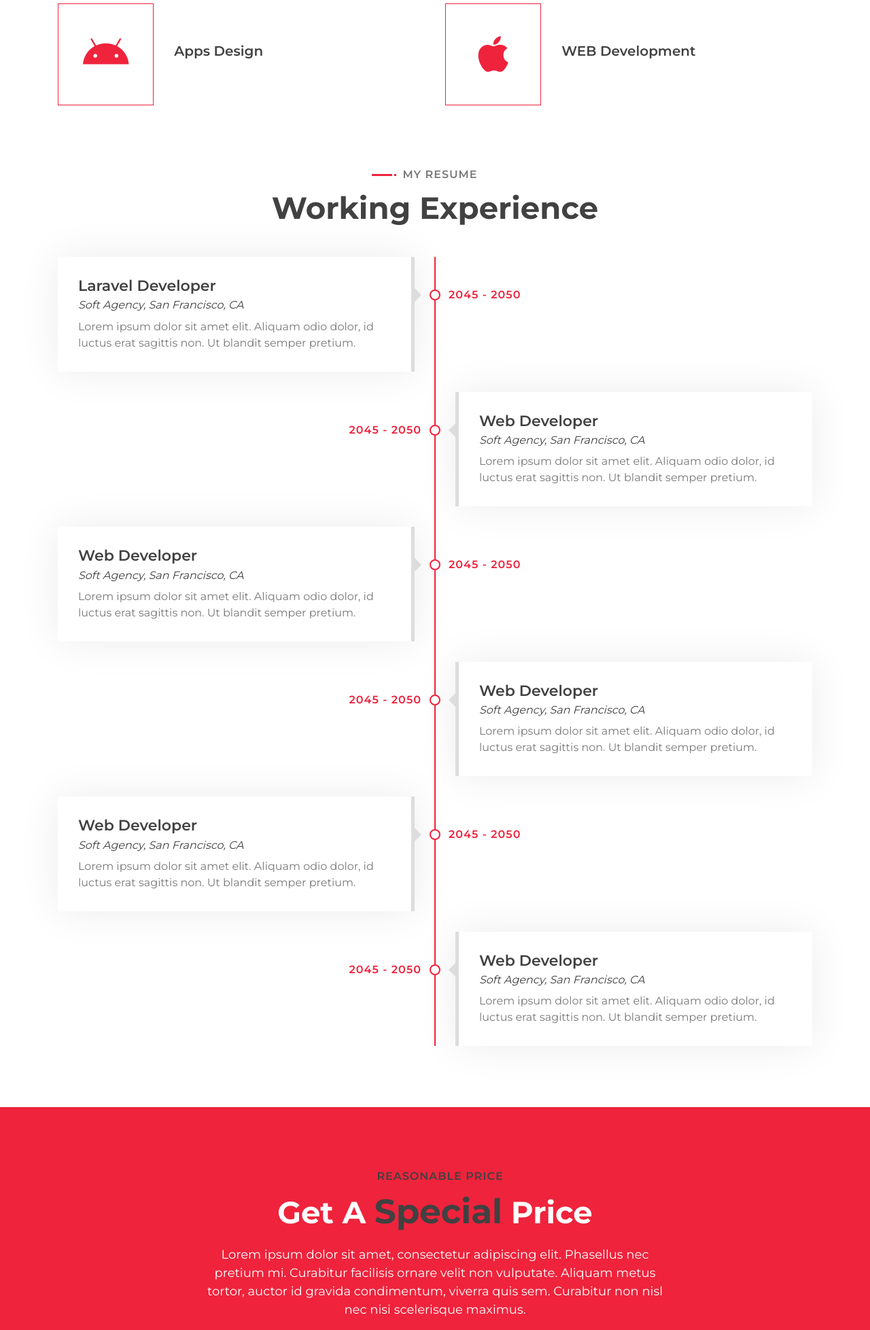
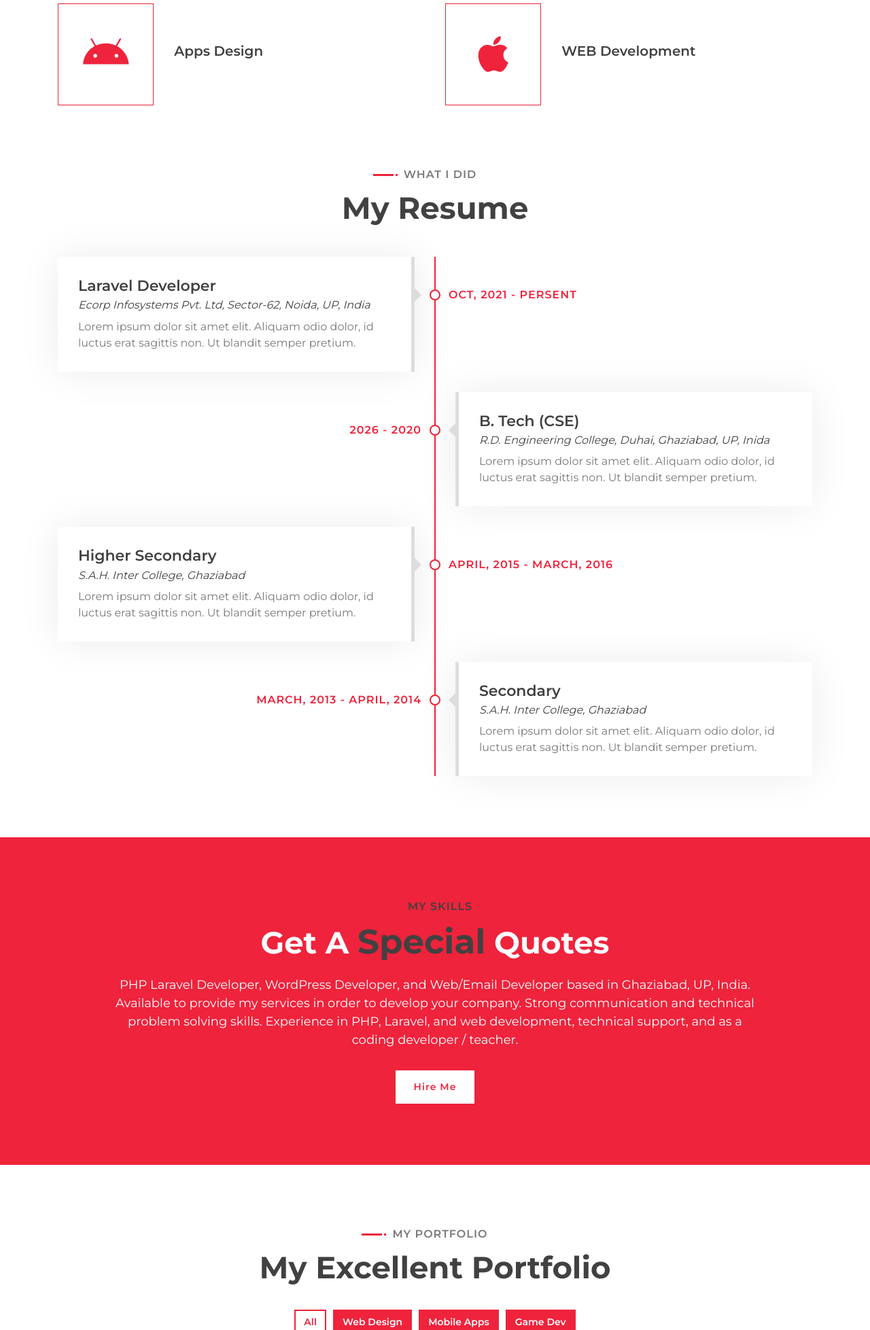
Before and after one commit to Nitin16pal/nitinkkumar.github.io, a PHP site: page / in a window 1280 px wide. Shown: the part 1918-3875 px from the top of the page at 68% size. Run offline with PHP 8.4, Linux system fonts and the light colour scheme; some libraries are stand-ins or nearby versions.

Commit message:
update Home page

```diff
--- a/css/style.css
+++ b/css/style.css
@@ -923,7 +923,7 @@ a:focus {
 }
 
 .banner .container {
-    max-width: 750px;
+    max-width: 1000px;
     text-align: center;
 }
 
--- a/index.html
+++ b/index.html
@@ -207,33 +207,43 @@
     <div class="experience" id="experience">
         <div class="container">
             <header class="section-header text-center wow zoomIn" data-wow-delay="0.1s">
-                <p>My Resume</p>
-                <h2>Working Experience</h2>
+                <p>WHAT I DID</p>
+                <h2>My Resume</h2>
             </header>
             <div class="timeline">
                 <div class="timeline-item left wow slideInLeft" data-wow-delay="0.1s">
                     <div class="timeline-text">
-                        <div class="timeline-date">2045 - 2050</div>
+                        <div class="timeline-date">Oct, 2021 - Persent</div>
                         <h2>Laravel Developer</h2>
-                        <h4>Soft Agency, San Francisco, CA</h4>
-                        <p>
-                            Lorem ipsum dolor sit amet elit. Aliquam odio dolor, id luctus erat sagittis non. Ut blandit
-                            semper pretium.
-                        </p>
+                        <h4>Ecorp Infosystems Pvt. Ltd, Sector-62, Noida,  UP, India</h4>
+                        <p> Lorem ipsum dolor sit amet elit. Aliquam odio dolor, id luctus erat sagittis non. Ut blandit semper pretium.</p>
                     </div>
                 </div>
                 <div class="timeline-item right wow slideInRight" data-wow-delay="0.1s">
                     <div class="timeline-text">
-                        <div class="timeline-date">2045 - 2050</div>
-                        <h2>Web Developer</h2>
-                        <h4>Soft Agency, San Francisco, CA</h4>
-                        <p>
-                            Lorem ipsum dolor sit amet elit. Aliquam odio dolor, id luctus erat sagittis non. Ut blandit
-                            semper pretium.
-                        </p>
+                        <div class="timeline-date">2026 - 2020</div>
+                        <h2>B. Tech (CSE)</h2>
+                        <h4>R.D. Engineering College, Duhai, Ghaziabad, UP, Inida</h4>
+                        <p> Lorem ipsum dolor sit amet elit. Aliquam odio dolor, id luctus erat sagittis non. Ut blandit semper pretium.</p>
                     </div>
                 </div>
                 <div class="timeline-item left wow slideInLeft" data-wow-delay="0.1s">
+                    <div class="timeline-text">
+                        <div class="timeline-date">April, 2015 - March, 2016</div>
+                        <h2>Higher Secondary</h2>
+                        <h4>S.A.H. Inter College, Ghaziabad</h4>
+                        <p> Lorem ipsum dolor sit amet elit. Aliquam odio dolor, id luctus erat sagittis non. Ut blandit semper pretium.</p>
+                    </div>
+                </div>
+                <div class="timeline-item right wow slideInRight" data-wow-delay="0.1s">
+                    <div class="timeline-text">
+                        <div class="timeline-date">March, 2013 - April, 2014</div>
+                        <h2>Secondary</h2>
+                        <h4>S.A.H. Inter College, Ghaziabad</h4>
+                        <p> Lorem ipsum dolor sit amet elit. Aliquam odio dolor, id luctus erat sagittis non. Ut blandit semper pretium.</p>
+                    </div>
+                </div>
+                <!-- <div class="timeline-item left wow slideInLeft" data-wow-delay="0.1s">
                     <div class="timeline-text">
                         <div class="timeline-date">2045 - 2050</div>
                         <h2>Web Developer</h2>
@@ -254,29 +264,7 @@
                             semper pretium.
                         </p>
                     </div>
-                </div>
-                <div class="timeline-item left wow slideInLeft" data-wow-delay="0.1s">
-                    <div class="timeline-text">
-                        <div class="timeline-date">2045 - 2050</div>
-                        <h2>Web Developer</h2>
-                        <h4>Soft Agency, San Francisco, CA</h4>
-                        <p>
-                            Lorem ipsum dolor sit amet elit. Aliquam odio dolor, id luctus erat sagittis non. Ut blandit
-                            semper pretium.
-                        </p>
-                    </div>
-                </div>
-                <div class="timeline-item right wow slideInRight" data-wow-delay="0.1s">
-                    <div class="timeline-text">
-                        <div class="timeline-date">2045 - 2050</div>
-                        <h2>Web Developer</h2>
-                        <h4>Soft Agency, San Francisco, CA</h4>
-                        <p>
-                            Lorem ipsum dolor sit amet elit. Aliquam odio dolor, id luctus erat sagittis non. Ut blandit
-                            semper pretium.
-                        </p>
-                    </div>
-                </div>
+                </div> -->
             </div>
         </div>
     </div>
@@ -287,16 +275,12 @@
     <div class="banner wow zoomIn" data-wow-delay="0.1s">
         <div class="container">
             <div class="section-header text-center">
-                <p>Reasonable Price</p>
-                <h2>Get A <span>Special</span> Price</h2>
+                <p>My Skills</p>
+                <h2>Get A <span>Special</span> Quotes</h2>
             </div>
             <div class="container banner-text">
-                <p>
-                    Lorem ipsum dolor sit amet, consectetur adipiscing elit. Phasellus nec pretium mi. Curabitur
-                    facilisis ornare velit non vulputate. Aliquam metus tortor, auctor id gravida condimentum, viverra
-                    quis sem. Curabitur non nisl nec nisi scelerisque maximus.
-                </p>
-                <a class="btn">Pricing Plan</a>
+               <p>PHP Laravel Developer, WordPress Developer, and Web/Email Developer based in Ghaziabad, UP, India. Available to provide my services in order to develop your company.  Strong communication and technical problem solving skills. Experience in PHP, Laravel, and web development, technical support, and as a coding developer / teacher.  </p>
+                <a class="btn">Hire Me</a>
             </div>
         </div>
     </div>
@@ -765,7 +749,7 @@
         <div class="container-fluid">
             <div class="container">
                 <div class="footer-info">
-                    <h2>Shamsher</h2>
+                    <h2>Raj Nagar Ext.</h2>
                     <h3>Ghaziabad, UP, India</h3>
                     <div class="footer-menu">
                         <p><a href="tel:+919899579413">9899579413</a></p>
@@ -774,14 +758,14 @@
                     <div class="footer-social">
                         <a href=""><i class="fab fa-twitter"></i></a>
                         <a href=""><i class="fab fa-facebook-f"></i></a>
-                        <a href=""><i class="fab fa-youtube"></i></a>
+                        <a href="https://github.com/Nitin16pal" target="_blank"><i class="fab fa-youtube"></i></a>
                         <a href=""><i class="fab fa-instagram"></i></a>
-                        <a href=""><i class="fab fa-linkedin-in"></i></a>
+                        <a href="https://www.linkedin.com/in/nitin-kumar-22509a188" target="_blank"><i class="fab fa-linkedin-in"></i></a>
                     </div>
                 </div>
             </div>
             <div class="container copyright">
-                <p>&copy; <span id="getyear"></span><a href="https://nitin16pal.github.io/nitinpal/">Nitin Pal</a>, All Right Reserved | Designed By</p>
+                <p>&copy; <span id="getyear"></span> <a href="https://nitin16pal.github.io/nitinpal/">Nitin Pal</a>, All Right Reserved | Designed By Nitin Pal</p>
             </div>
         </div>
     </div>
```
